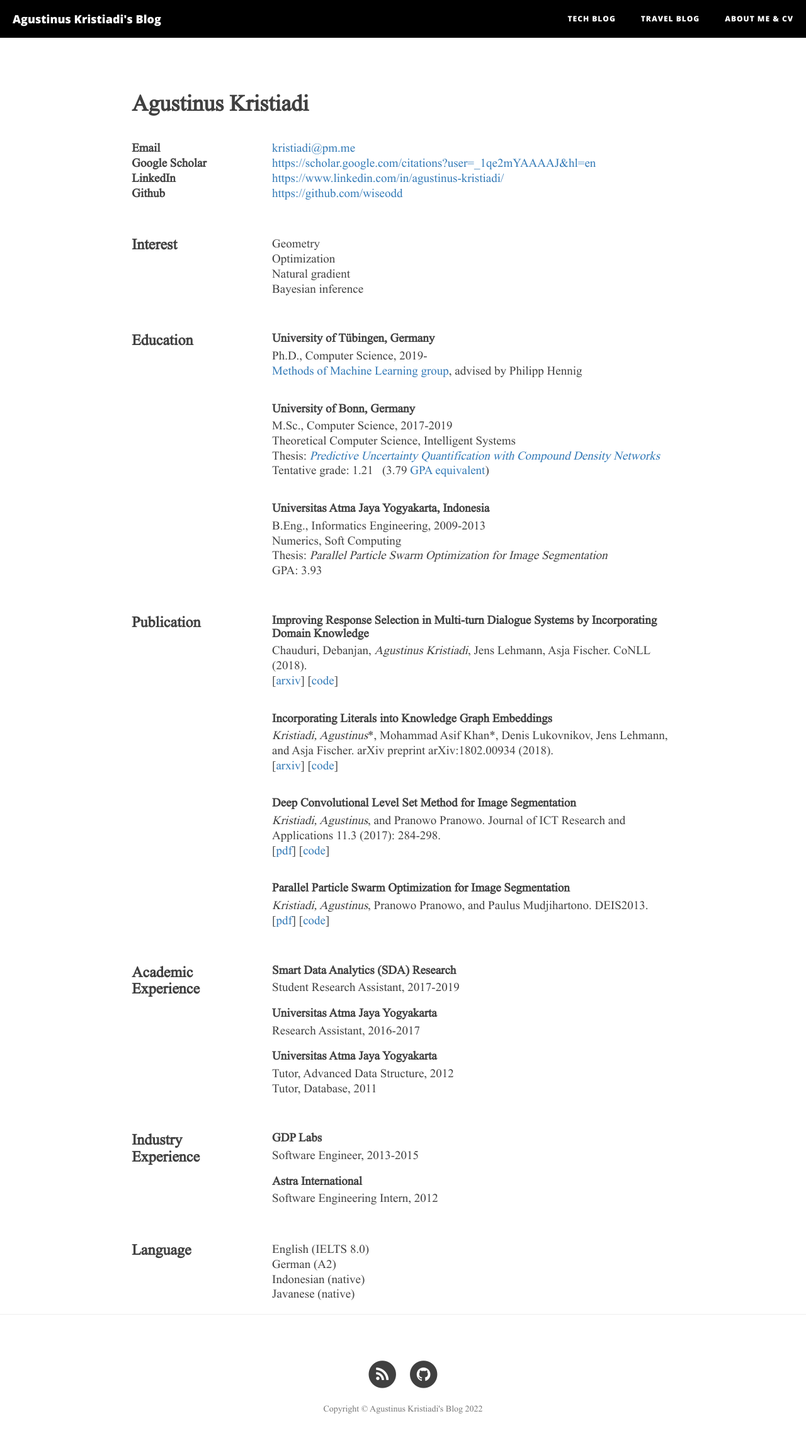
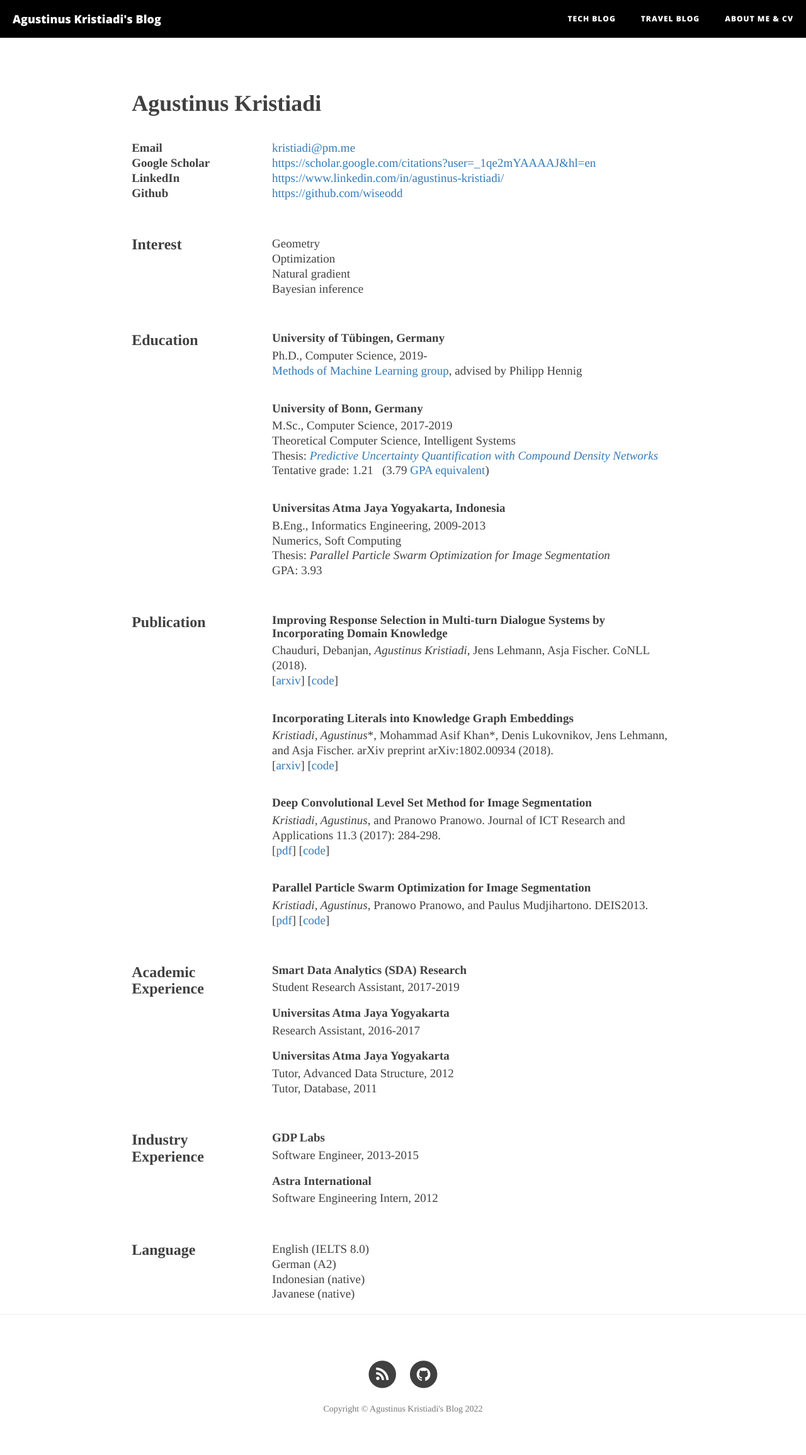
Before and after one commit to hsyodysseyjr/wiseodd0, a Jekyll site: the page built from about.html, in a window 1280 px wide. Shown: the whole page at 63% size. Built offline with Jekyll 4.4.1, drawn with Linux system fonts in a browser that asks for light colours; nearby versions of some CDN libraries; formulas are drawn with MathJax 3.

Commit message:
Replace TNR with Times

```diff
--- a/css/clean-blog.css
+++ b/css/clean-blog.css
@@ -1,5 +1,5 @@
 body {
-  font-family: "Times New Roman", serif;
+  font-family: Times, serif;
   font-size: 19px;
   color: #404040;
   line-height: 1.25;
```
